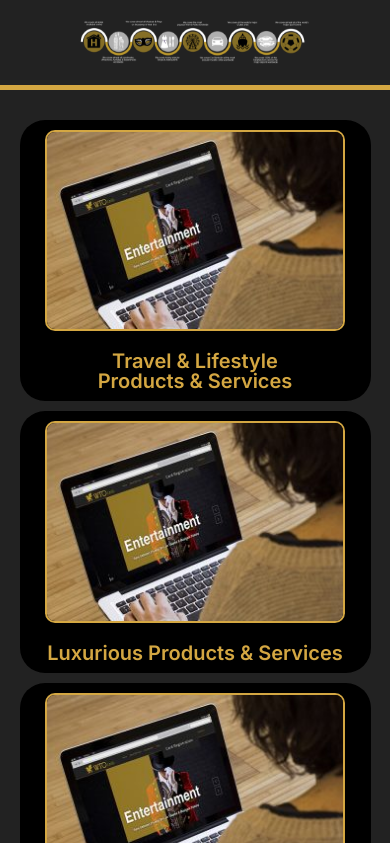
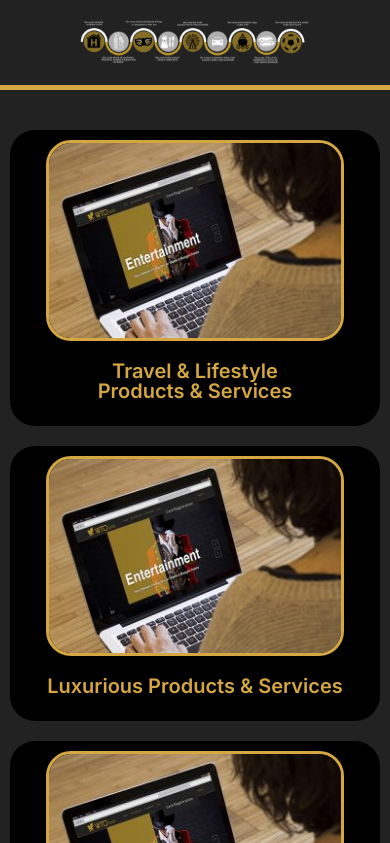
Before and after one commit to Youssef-Hossam2274/GTO-Clone, a Next.js app: page / in a window 390 px wide. Shown: the part 2181-3024 px from the top of the page. Built offline with nearby package versions, Linux system fonts and the light colour scheme.

Commit message:
fix bugs about styling in home cart component

```diff
--- a/component/DownloadMobile/styles.css
+++ b/component/DownloadMobile/styles.css
@@ -13,6 +13,7 @@
         flex-direction: column;
         gap: 20px;
         margin: 0;
+        padding-inline: 10px;
     }
 }
 .download-description{
--- a/component/HomeCart/styles.css
+++ b/component/HomeCart/styles.css
@@ -3,8 +3,7 @@
     flex-wrap: wrap;
     border-bottom: solid #d4a742 4px;
     background-color: #222222;
-    padding-block: 30px;
-    justify-content: center;
+    padding-block: 40px;
 }
 
 .all-home-carts{
@@ -12,24 +11,38 @@
     row-gap: 10px;
     column-gap: 20px;
     flex-wrap: wrap;
-    justify-content: center;
-    align-items: center;
-    width: 1120px;
+    width: 100%;
+    width: 1140px;
+    margin-inline : auto;
+}
+@media (max-width: 770px) {
+    .all-home-carts{
+        flex-direction: column;
+        width: 95%;
+        gap: 20px;
+    }
 }
 
 .cart-component{
-    width:265px;
-    height:265px;
+    width: calc(100%/4 - 20px);
+    height:calc(100%/2);
     display: flex;
     flex-direction: column;
     background-color: #000000;
     color: #d4a742;
     padding: 10px;
+    padding-bottom: 25px;
     border-radius: 25px;
     align-items: center;
     gap: 20px;
     text-align: center;
     transition: 0.3s;
+}
+@media (max-width: 770px) {
+    .cart-component{
+        width: 100%;
+        height: fit-content;
+    }
 }
 
 .cart-component:hover{
@@ -52,19 +65,12 @@
 
 }
 
-@media (max-width: 560px) {
-    .all-home-carts{
-        flex-direction: column;
-        width: 90%;
-    }
-    .cart-component{
-        width: 400px;
-        max-width: 100%;
-        height: fit-content;
-    }
+@media (max-width: 770px) {
     .cart-component img{
-        border-width: 2px;
-        height: inherit;
+        border-width: 3px;
+        border-radius: 25px;
+        /* height: inherit; */
+        width: 85%;
         object-fit: cover;
     }
 }
```
